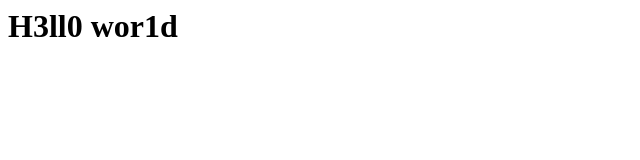
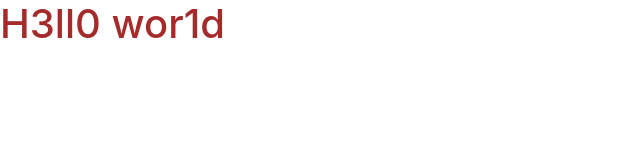
Before and after one commit to David-CEMA/data-structuresnalgorithms, a plain HTML site: page index.html in a window 1280 px wide. Shown: the whole page, without its empty margins (0-640 px from the left). Drawn offline with nearby package versions, Linux system fonts and the light colour scheme.

Commit message:
added css and bootstrap for css and html to code

```diff
--- a/index.html
+++ b/index.html
@@ -3,6 +3,10 @@
 <head>
     <meta charset="UTF-8">
     <meta name="viewport" content="width=device-width, initial-scale=1.0">
+    <link rel="stylesheet" href="https://stackpath.bootstrapcdn.com/bootstrap/4.5.0/css/bootstrap.min.css">
+    <link rel=" stylesheet " href="https://stackpath.bootstrapcdn.com/bootstrap/4.5.0/css/bootstrap.min.css " integrity="sha384-9aIt2nRpC12Uk9gS9baDl411NQApFmC26EwAOH8WgZl5MYYxFfc+NcPb1dKGj7Sk " crossorigin="anonymous ">
+    <link rel="stylesheet" href="./styles.css">
+
     <title>Document</title>
 </head>
 
--- /dev/null
+++ b/styles.css
@@ -0,0 +1,3 @@
+h1 {
+    color: brown;
+}
```
